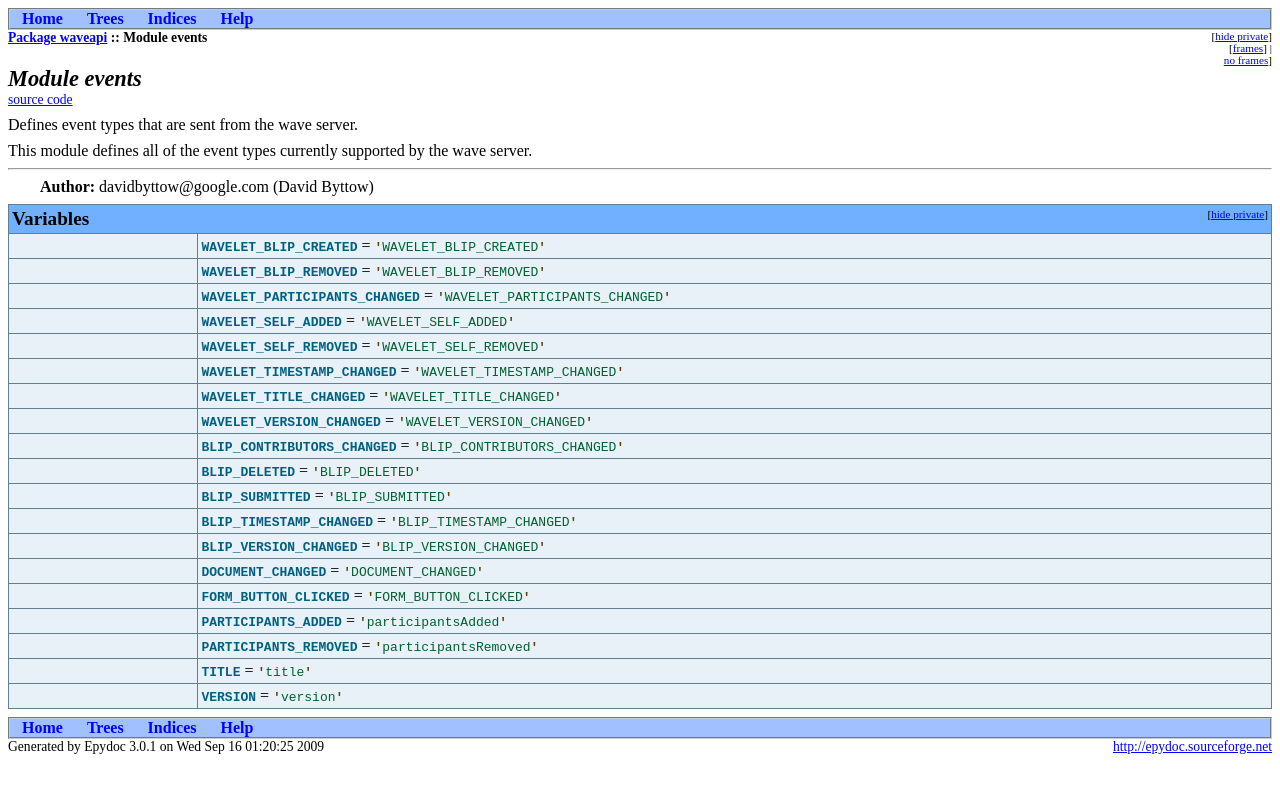
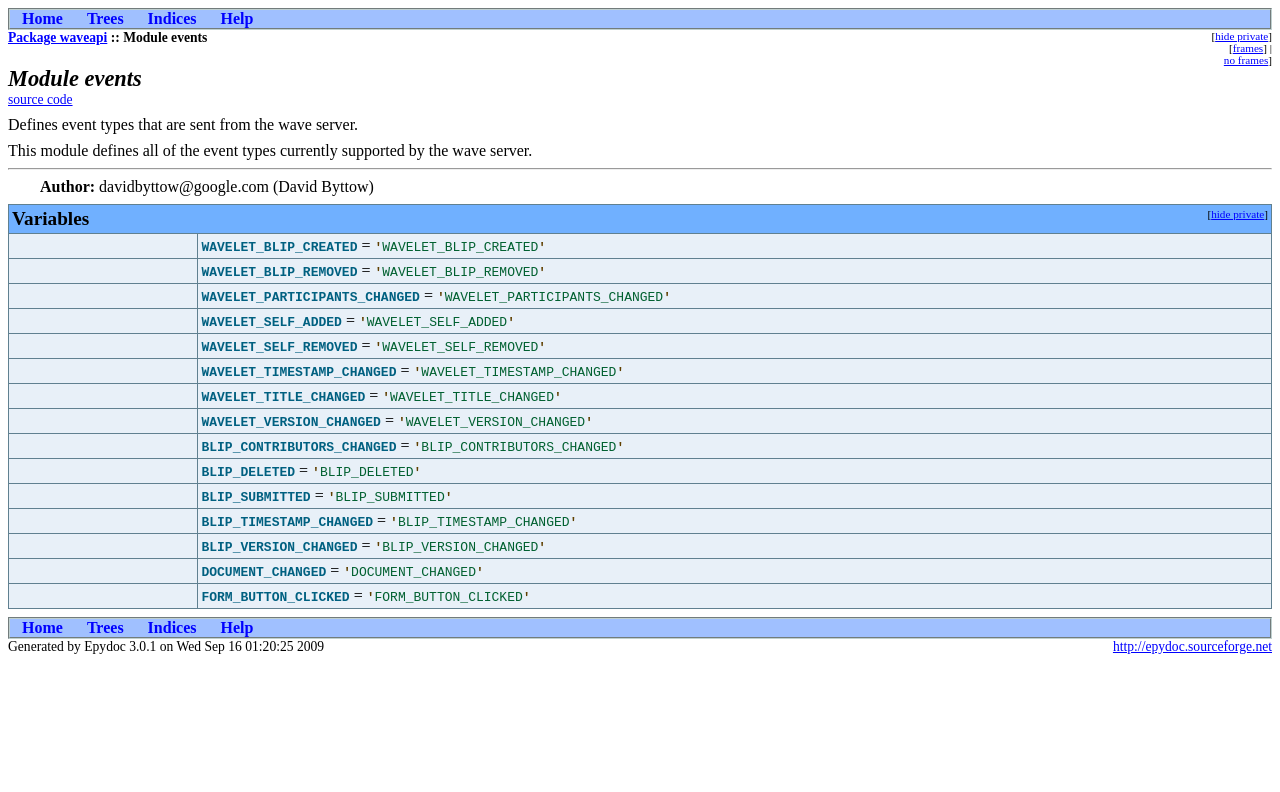
Before and after one commit to dcorking/wave-robot-python-client, a plain HTML site: page trunk/pydocs/waveapi.events-module.html in a window 1280 px wide. Drawn offline with Linux system fonts and the light colour scheme.

Commit message:
Removing event types that aren't actual event types

```diff
--- a/trunk/pydocs/waveapi.events-module.html
+++ b/trunk/pydocs/waveapi.events-module.html
@@ -186,34 +186,6 @@
         <a name="FORM_BUTTON_CLICKED"></a><span class="summary-name">FORM_BUTTON_CLICKED</span> = <code title="'FORM_BUTTON_CLICKED'"><code class="variable-quote">'</code><code class="variable-string">FORM_BUTTON_CLICKED</code><code class="variable-quote">'</code></code>
     </td>
   </tr>
-<tr>
-    <td width="15%" align="right" valign="top" class="summary">
-      <span class="summary-type">&nbsp;</span>
-    </td><td class="summary">
-        <a name="PARTICIPANTS_ADDED"></a><span class="summary-name">PARTICIPANTS_ADDED</span> = <code title="'participantsAdded'"><code class="variable-quote">'</code><code class="variable-string">participantsAdded</code><code class="variable-quote">'</code></code>
-    </td>
-  </tr>
-<tr>
-    <td width="15%" align="right" valign="top" class="summary">
-      <span class="summary-type">&nbsp;</span>
-    </td><td class="summary">
-        <a name="PARTICIPANTS_REMOVED"></a><span class="summary-name">PARTICIPANTS_REMOVED</span> = <code title="'participantsRemoved'"><code class="variable-quote">'</code><code class="variable-string">participantsRemoved</code><code class="variable-quote">'</code></code>
-    </td>
-  </tr>
-<tr>
-    <td width="15%" align="right" valign="top" class="summary">
-      <span class="summary-type">&nbsp;</span>
-    </td><td class="summary">
-        <a name="TITLE"></a><span class="summary-name">TITLE</span> = <code title="'title'"><code class="variable-quote">'</code><code class="variable-string">title</code><code class="variable-quote">'</code></code>
-    </td>
-  </tr>
-<tr>
-    <td width="15%" align="right" valign="top" class="summary">
-      <span class="summary-type">&nbsp;</span>
-    </td><td class="summary">
-        <a name="VERSION"></a><span class="summary-name">VERSION</span> = <code title="'version'"><code class="variable-quote">'</code><code class="variable-string">version</code><code class="variable-quote">'</code></code>
-    </td>
-  </tr>
 </table>
 <!-- ==================== NAVIGATION BAR ==================== -->
 <table class="navbar" border="0" width="100%" cellpadding="0"
```
